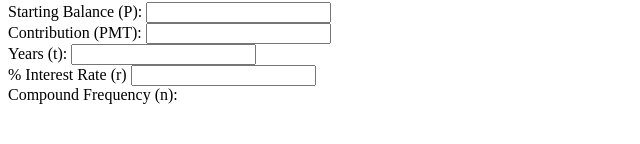
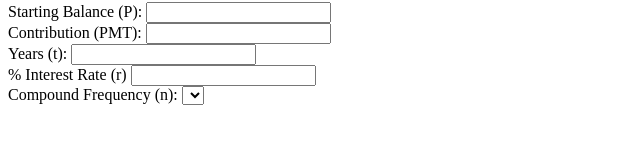
Before and after one commit to yukitolix12/compund_calculateter, a plain HTML site: page index.html in a window 1280 px wide. Shown: the part 104-248 px from the top of the page, 0-640 px from the left. Drawn offline with Linux system fonts and the light colour scheme.

Commit message:
make select tag to set id and name to combine "compound each tags"

```diff
--- a/index.html
+++ b/index.html
@@ -34,6 +34,7 @@
 
         <div class="input-block">
             <label for="compound">Compound Frequency (n):</label>
+            <select id="compound" name="compound"></select>
         </div>
     </div>
 </body>
```
